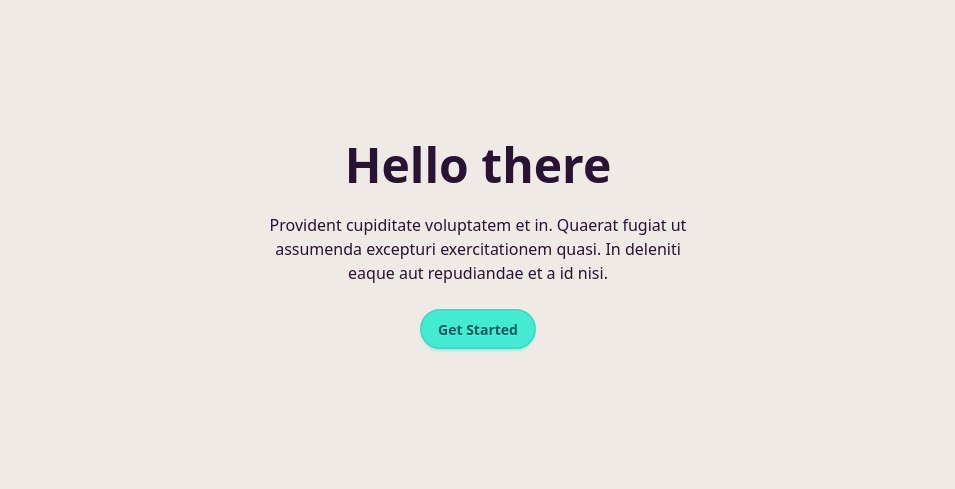
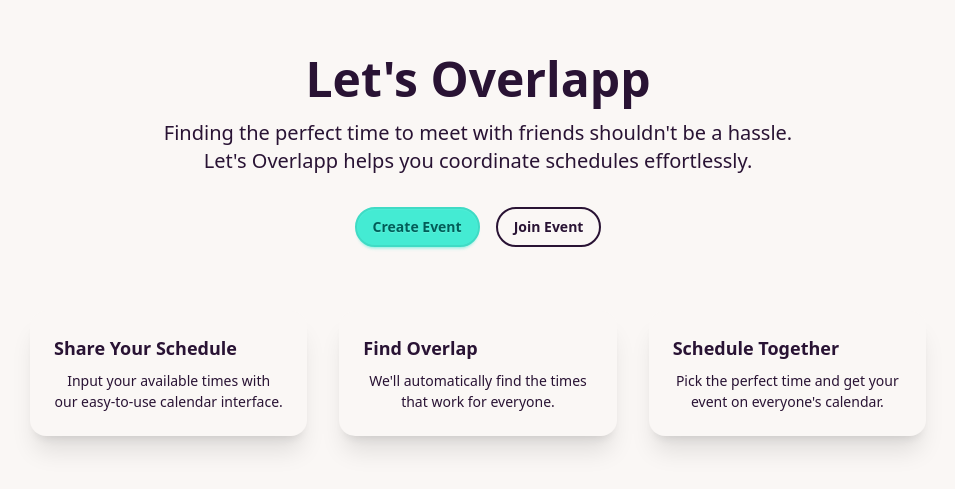
Before and after one commit to logstown/lets-overlapp, a Next.js app: page / in a window 1280 px wide. Shown: the part 155-644 px from the top of the page, without its empty margins (162-1117 px from the left). Built offline with nearby package versions, Linux system fonts and the light colour scheme.

Commit message:
landing page

```diff
--- a/app/layout.tsx
+++ b/app/layout.tsx
@@ -13,8 +13,8 @@ const geistMono = Geist_Mono({
 });
 
 export const metadata: Metadata = {
-  title: "Create Next App",
-  description: "Generated by create next app",
+  title: "Let's Overlapp",
+  description: "Find a time to meet with your friends",
 };
 
 export default function RootLayout({
--- a/app/page.tsx
+++ b/app/page.tsx
@@ -1,16 +1,39 @@
 export default function Home() {
   return (
-    <div className="hero bg-base-200 min-h-screen">
-      <div className="hero-content text-center">
-        <div className="max-w-md">
-          <h1 className="text-5xl font-bold">Hello there</h1>
-          <p className="py-6">
-            Provident cupiditate voluptatem et in. Quaerat fugiat ut assumenda excepturi exercitationem quasi. In deleniti eaque
-            aut repudiandae et a id nisi.
-          </p>
-          <button className="btn btn-primary">Get Started</button>
+    <main className="min-h-screen flex flex-col items-center justify-center p-8 text-center">
+      <h1 className="text-5xl font-bold mb-4">Let&apos;s Overlapp</h1>
+      <p className="text-xl mb-8 max-w-2xl">
+        Finding the perfect time to meet with friends shouldn&apos;t be a hassle. Let&apos;s Overlapp helps you coordinate
+        schedules effortlessly.
+      </p>
+
+      <div className="flex gap-4">
+        <button className="btn btn-primary">Create Event</button>
+        <button className="btn btn-outline">Join Event</button>
+      </div>
+
+      <div className="mt-16 grid grid-cols-1 md:grid-cols-3 gap-8 max-w-4xl">
+        <div className="card bg-base-100 shadow-xl">
+          <div className="card-body">
+            <h2 className="card-title">Share Your Schedule</h2>
+            <p>Input your available times with our easy-to-use calendar interface.</p>
+          </div>
+        </div>
+
+        <div className="card bg-base-100 shadow-xl">
+          <div className="card-body">
+            <h2 className="card-title">Find Overlap</h2>
+            <p>We&apos;ll automatically find the times that work for everyone.</p>
+          </div>
+        </div>
+
+        <div className="card bg-base-100 shadow-xl">
+          <div className="card-body">
+            <h2 className="card-title">Schedule Together</h2>
+            <p>Pick the perfect time and get your event on everyone&apos;s calendar.</p>
+          </div>
         </div>
       </div>
-    </div>
+    </main>
   );
 }
```
